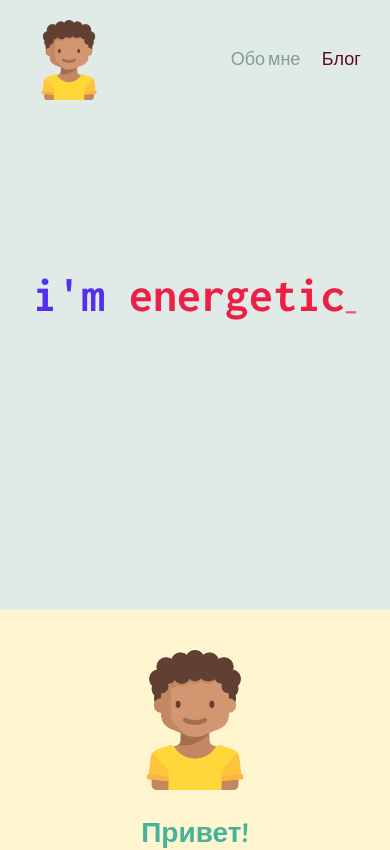
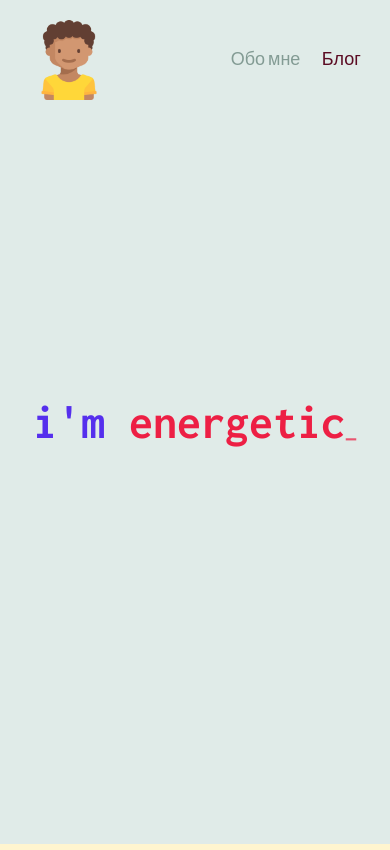
Before and after one commit to ironsoul0/ironsoul0.github.io, a React app: page /#/ in a window 390 px wide. Shown: the top 850 px of the page. Built offline with nearby package versions, Linux system fonts and the light colour scheme.

Commit message:
made the header position responsive

```diff
--- a/src/components/AboutMe/AboutFirstScreen/AboutFirstScreen.css
+++ b/src/components/AboutMe/AboutFirstScreen/AboutFirstScreen.css
@@ -1,13 +1,15 @@
 .container {
   background-color: #E0EBE8;
-  padding-top: 150px;
   text-align: center;
-  padding-bottom: 290px;
+  display: flex;
+  align-items: center;
+  justify-content: center;
 }
 
 .mainPart {
   display: inline-block;
   text-align: left;
+  margin-top: -120px;
 }
 
 .typist_name {
--- a/src/components/AboutMe/AboutFirstScreen/AboutFirstScreen.js
+++ b/src/components/AboutMe/AboutFirstScreen/AboutFirstScreen.js
@@ -1,10 +1,34 @@
-import React from 'react';
+import React, { Component } from 'react';
 import styles from './AboutFirstScreen.css';
 import Typist from 'react-typist';
 
-const AboutFirstScreen = (props) => {
+const HEADER_HEIGHT = 120;
+
+class AboutFirstScreen extends Component {
+  state = {
+    height: 0
+  }
+
+  componentDidMount() {
+    this.updateWindowDimensions();
+    window.addEventListener('resize', this.updateWindowDimensions);
+  }
+
+  componentWillUnmount() {
+    window.removeEventListener('resize', this.updateWindowDimensions);
+  }
+
+  updateWindowDimensions() {
+    this.setState({ height: window.innerHeight });
+  }
+
+  render() {
+    const containerStyle = {
+      height: this.state.height - HEADER_HEIGHT
+    };
+
     return (
-    <div className={styles.container}>
+      <div className={styles.container} style={containerStyle}>
         <div className={styles.mainPart}>
           <Typist avgTypingDelay={110} className={styles.typist_name} cursor={{ element: '_', blink: true, show: true }}>
             <h1 className={styles.name} style={{ color: '#552FED' }}>
@@ -30,5 +54,6 @@ const AboutFirstScreen = (props) => {
       </div>
     );
   }
+}
 
 export default AboutFirstScreen;
```
Lines whose indentation alone changed are shown as unchanged.
